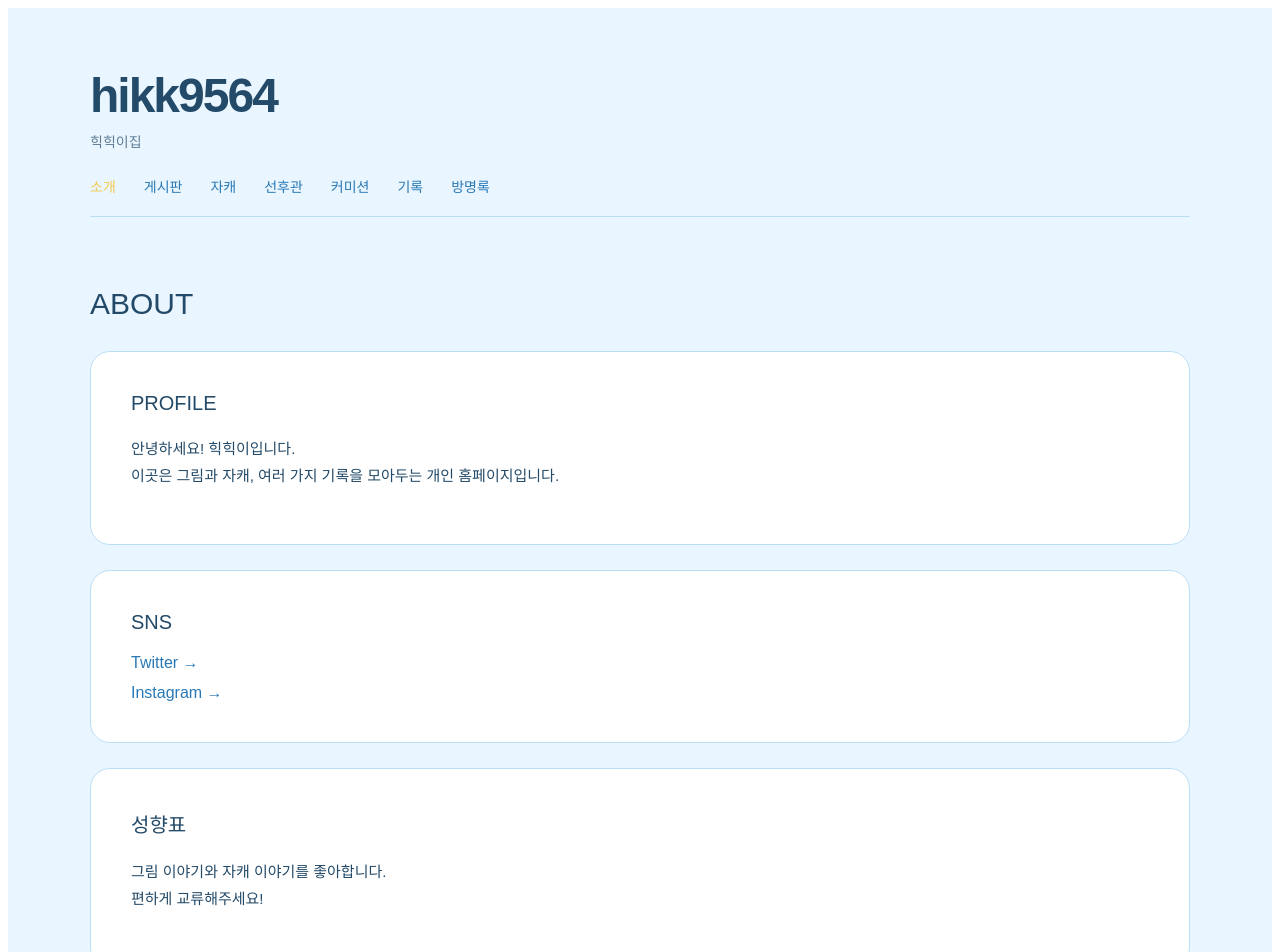
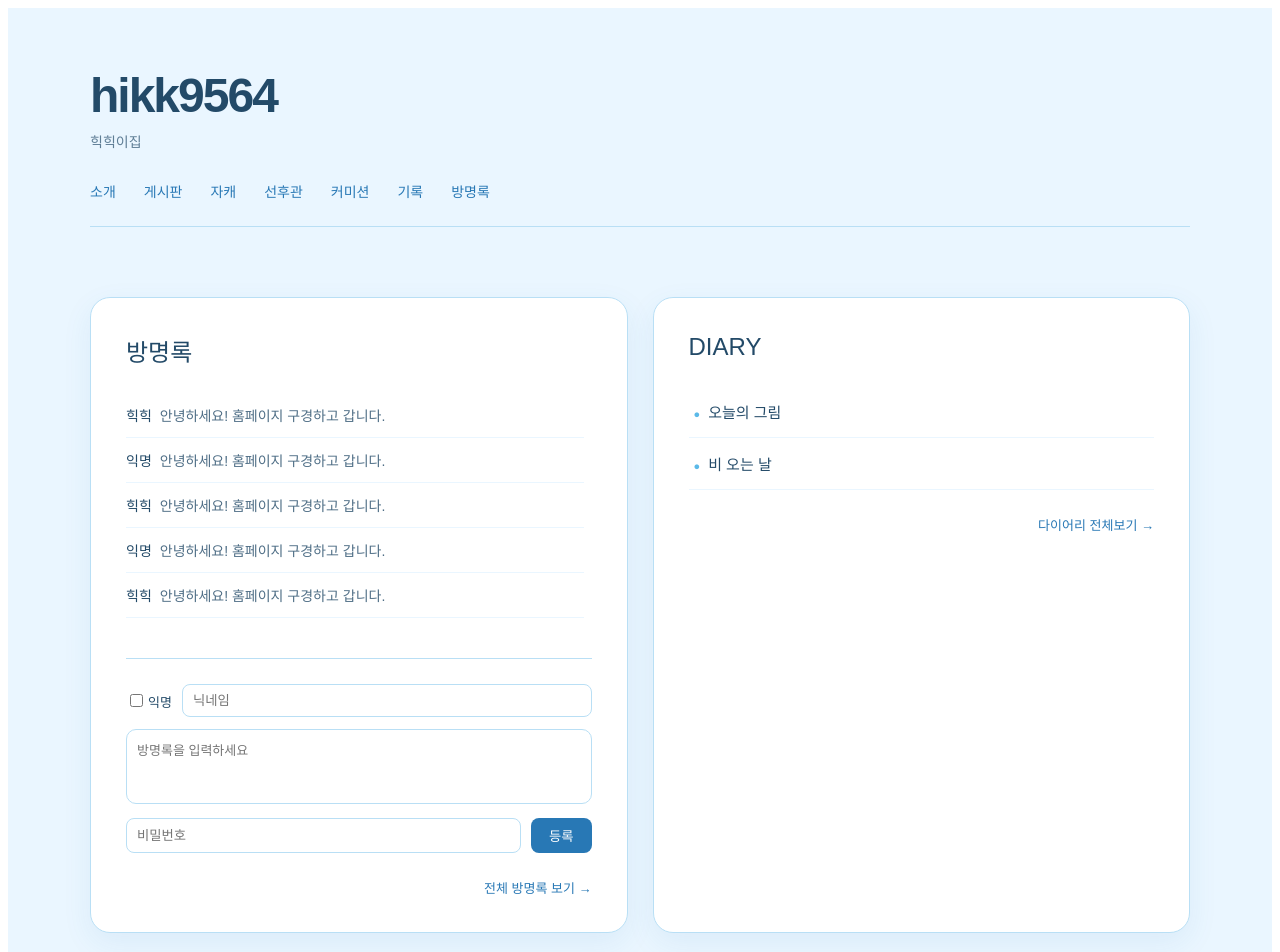
Before and after one commit to hikk9564/4659kkih, a Next.js app: page / in a window 1280 px wide. Shown: the top 952 px of the page. Built offline with nearby package versions, Linux system fonts and the light colour scheme.

Commit message:
Update page.tsx

```diff
--- a/app/page.tsx
+++ b/app/page.tsx
@@ -1,4 +1,6 @@
-export default function About() {
+import Navigation from "./components/Navigation";
+
+export default function Home() {
   return (
     <main
       style={{
@@ -9,7 +11,7 @@ export default function About() {
         fontFamily: "Arial, sans-serif",
       }}
     >
-      {/* ==================== 상단 ==================== */}
+      {/* ==================== HEADER ==================== */}
 
       <header
         style={{
@@ -39,225 +41,304 @@ export default function About() {
           힉힉이집
         </p>
 
-        {/* 상단 메뉴 */}
-        <nav
-          style={{
-            marginTop: "25px",
-            display: "flex",
-            gap: "28px",
-            fontSize: "14px",
-          }}
-        >
-          <a
-            href="/about"
-            style={{
-              color: "#F2C94C",
-              textDecoration: "none",
-            }}
-          >
-            소개
-          </a>
-
-          <a
-            href="/"
-            style={{
-              color: "#2878B5",
-              textDecoration: "none",
-            }}
-          >
-            게시판
-          </a>
-
-          <a
-            href="#자캐"
-            style={{
-              color: "#2878B5",
-              textDecoration: "none",
-            }}
-          >
-            자캐
-          </a>
-
-          <a
-            href="#선후관"
-            style={{
-              color: "#2878B5",
-              textDecoration: "none",
-            }}
-          >
-            선후관
-          </a>
-
-          <a
-            href="#커미션"
-            style={{
-              color: "#2878B5",
-              textDecoration: "none",
-            }}
-          >
-            커미션
-          </a>
-
-          <a
-            href="#기록"
-            style={{
-              color: "#2878B5",
-              textDecoration: "none",
-            }}
-          >
-            기록
-          </a>
-
-          <a
-            href="#방명록"
-            style={{
-              color: "#2878B5",
-              textDecoration: "none",
-            }}
-          >
-            방명록
-          </a>
-        </nav>
+        {/* ✨ 상단 메뉴 */}
+        <Navigation />
       </header>
 
-      {/* ==================== 소개 내용 ==================== */}
+      {/* ==================== MAIN ==================== */}
 
       <section
         style={{
           maxWidth: "1100px",
           margin: "70px auto 0",
+          display: "grid",
+          gridTemplateColumns: "1fr 1fr",
+          gap: "25px",
+        }}
+      >
+
+        {/* ==================== 방명록 ==================== */}
+
+        <section
+          style={{
+            background: "#FFFFFF",
+            padding: "35px",
+            borderRadius: "20px",
+            border: "1px solid #B9DFF5",
+            boxShadow:
+              "0 10px 30px rgba(40, 120, 181, 0.08)",
+
+            /* ✨ 살짝 올라오는 효과 */
+            animation: "fadeUp 0.5s ease-out both",
           }}
         >
           <h2
             style={{
-            fontSize: "30px",
+              fontSize: "24px",
               fontWeight: "400",
-            marginBottom: "30px",
-          }}
-        >
-          ABOUT
-        </h2>
-
-        {/* 개인 소개 */}
-        <div
-          style={{
-            background: "#FFFFFF",
-            padding: "40px",
-            borderRadius: "20px",
-            border: "1px solid #B9DFF5",
+              marginTop: 0,
               marginBottom: "25px",
             }}
           >
-          <h3
-            style={{
-              fontSize: "20px",
-              fontWeight: "400",
-              marginTop: 0,
-            }}
-          >
-            PROFILE
-          </h3>
+            방명록
+          </h2>
 
-          <p
-            style={{
-              lineHeight: "1.8",
-              fontSize: "15px",
-            }}
-          >
-            {/* ✏️ 여기에 개인 소개를 작성하세요 */}
-            안녕하세요! 힉힉이입니다.
-            <br />
-            이곳은 그림과 자캐, 여러 가지 기록을 모아두는 개인 홈페이지입니다.
-          </p>
-        </div>
+          {/* 최근 방명록 */}
 
-        {/* SNS */}
           <div
             style={{
-            background: "#FFFFFF",
-            padding: "40px",
-            borderRadius: "20px",
-            border: "1px solid #B9DFF5",
+              height: "240px",
+              overflowY: "auto",
+              paddingRight: "8px",
               marginBottom: "25px",
             }}
           >
-          <h3
+            {/* ✏️ 나중에 실제 방명록 데이터가 들어갑니다 */}
+
+            {[1, 2, 3, 4, 5].map((item) => (
+              <div
+                key={item}
                 style={{
-              fontSize: "20px",
-              fontWeight: "400",
-              marginTop: 0,
+                  padding: "12px 0",
+                  borderBottom: "1px solid #EAF6FF",
+                  fontSize: "14px",
                 }}
               >
-            SNS
-          </h3>
+                <strong
+                  style={{
+                    fontWeight: "500",
+                    marginRight: "8px",
+                  }}
+                >
+                  {item % 2 === 0 ? "익명" : "힉힉"}
+                </strong>
+
+                <span
+                  style={{
+                    opacity: 0.8,
+                  }}
+                >
+                  {/* ✏️ 나중에 실제 방명록 내용으로 교체됩니다 */}
+                  안녕하세요! 홈페이지 구경하고 갑니다.
+                </span>
+              </div>
+            ))}
+          </div>
+
+          {/* ==================== 방명록 입력 ==================== */}
+
+          <div
+            style={{
+              borderTop: "1px solid #B9DFF5",
+              paddingTop: "25px",
+            }}
+          >
+            {/* 닉네임 */}
 
             <div
               style={{
                 display: "flex",
-              flexDirection: "column",
-              gap: "12px",
+                alignItems: "center",
+                gap: "10px",
+                marginBottom: "12px",
+                fontSize: "13px",
               }}
             >
-            {/* ✏️ href="" 안에 SNS 주소를 입력하세요 */}
-            <a
-              href=""
-              target="_blank"
-              rel="noopener noreferrer"
+              <label>
+                <input
+                  type="checkbox"
                   style={{
-                color: "#2878B5",
-                textDecoration: "none",
+                    marginRight: "5px",
+                  }}
+                />
+                익명
+              </label>
+
+              <input
+                type="text"
+                placeholder="닉네임"
+                style={{
+                  flex: 1,
+                  border: "1px solid #B9DFF5",
+                  borderRadius: "8px",
+                  padding: "8px 10px",
+                  outline: "none",
+                }}
+              />
+            </div>
+
+            {/* 내용 */}
+
+            <textarea
+              placeholder="방명록을 입력하세요"
+              style={{
+                width: "100%",
+                height: "75px",
+                boxSizing: "border-box",
+                resize: "none",
+                border: "1px solid #B9DFF5",
+                borderRadius: "10px",
+                padding: "10px",
+                fontFamily: "inherit",
+                fontSize: "13px",
+                outline: "none",
+              }}
+            />
+
+            {/* 비밀번호 + 등록 */}
+
+            <div
+              style={{
+                display: "flex",
+                gap: "10px",
+                marginTop: "10px",
               }}
             >
-              Twitter →
-            </a>
+              <input
+                type="password"
+                placeholder="비밀번호"
+                style={{
+                  flex: 1,
+                  border: "1px solid #B9DFF5",
+                  borderRadius: "8px",
+                  padding: "8px 10px",
+                  outline: "none",
+                }}
+              />
 
-            {/* ✏️ 필요 없는 SNS는 이 부분을 삭제하세요 */}
-            <a
-              href=""
-              target="_blank"
-              rel="noopener noreferrer"
+              <button
                 style={{
-                color: "#2878B5",
-                textDecoration: "none",
+                  border: "none",
+                  background: "#2878B5",
+                  color: "#FFFFFF",
+                  borderRadius: "8px",
+                  padding: "8px 18px",
+                  cursor: "pointer",
                 }}
               >
-              Instagram →
-            </a>
+                등록
+              </button>
             </div>
           </div>
 
-        {/* 성향표 */}
-        <div
+          {/* 전체 방명록 */}
+
+          <a
+            href="/guestbook"
+            style={{
+              display: "block",
+              marginTop: "25px",
+              color: "#2878B5",
+              textDecoration: "none",
+              fontSize: "13px",
+              textAlign: "right",
+            }}
+          >
+            전체 방명록 보기 →
+          </a>
+        </section>
+
+        {/* ==================== DIARY ==================== */}
+
+        <section
           style={{
             background: "#FFFFFF",
-            padding: "40px",
+            padding: "35px",
             borderRadius: "20px",
             border: "1px solid #B9DFF5",
+            boxShadow:
+              "0 10px 30px rgba(40, 120, 181, 0.08)",
+
+            /* ✨ 방명록보다 살짝 늦게 나타남 */
+            animation: "fadeUp 0.5s ease-out 0.1s both",
           }}
         >
-          <h3
+          <h2
             style={{
-              fontSize: "20px",
+              fontSize: "24px",
               fontWeight: "400",
               marginTop: 0,
+              marginBottom: "25px",
             }}
           >
-            성향표
-          </h3>
+            DIARY
+          </h2>
 
-          <p
+          {/* 최신 다이어리 2개 */}
+
+          <div>
+            {/* ✏️ 나중에 실제 다이어리 데이터가 들어갑니다 */}
+
+            {[1, 2].map((item) => (
+              <a
+                key={item}
+                href={`/diary/${item}`}
                 style={{
-              lineHeight: "1.8",
+                  display: "block",
+                  padding: "15px 5px",
+                  borderBottom: "1px solid #EAF6FF",
+                  color: "#234A68",
+                  textDecoration: "none",
                   fontSize: "15px",
                 }}
               >
-            {/* ✏️ 여기에 성향표 내용을 작성하세요 */}
-            그림 이야기와 자캐 이야기를 좋아합니다.
-            <br />
-            편하게 교류해주세요!
-          </p>
+                <span
+                  style={{
+                    color: "#5BB9E8",
+                    marginRight: "8px",
+                    fontSize: "11px",
+                  }}
+                >
+                  ●
+                </span>
+
+                {/* ✏️ 나중에 실제 다이어리 제목으로 교체됩니다 */}
+                {item === 1
+                  ? "오늘의 그림"
+                  : "비 오는 날"}
+              </a>
+            ))}
           </div>
+
+          {/* 전체 다이어리 */}
+
+          <a
+            href="/diary"
+            style={{
+              display: "block",
+              marginTop: "25px",
+              color: "#2878B5",
+              textDecoration: "none",
+              fontSize: "13px",
+              textAlign: "right",
+            }}
+          >
+            다이어리 전체보기 →
+          </a>
         </section>
+      </section>
+
+      {/* ==================== ANIMATION ==================== */}
+
+      <style jsx>{`
+        @keyframes fadeUp {
+          from {
+            opacity: 0;
+            transform: translateY(15px);
+          }
+
+          to {
+            opacity: 1;
+            transform: translateY(0);
+          }
+        }
+
+        @media (max-width: 700px) {
+          main {
+            padding: 30px !important;
+          }
+        }
+      `}</style>
     </main>
   );
 }
```
Lines whose indentation alone changed are shown as unchanged.
